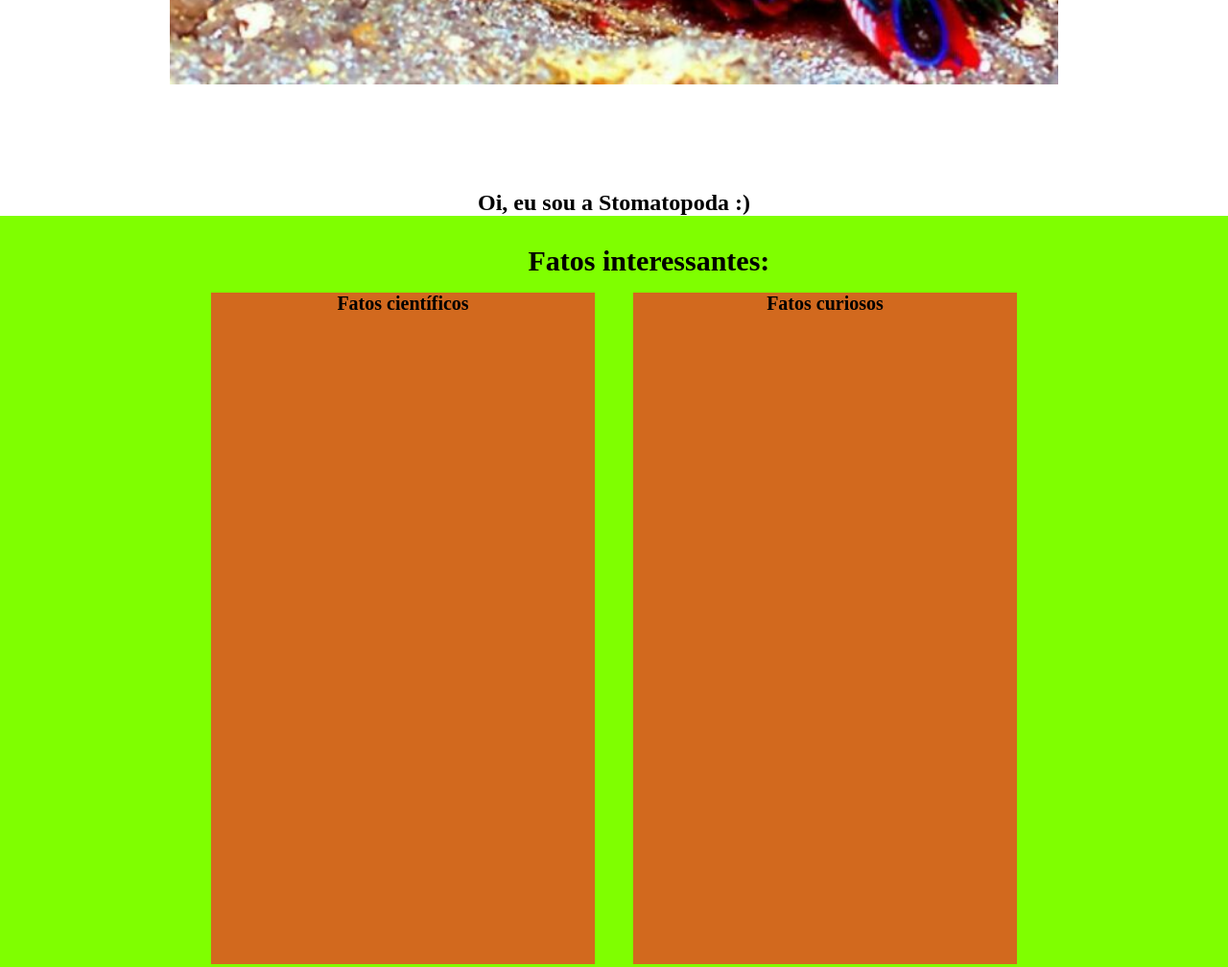
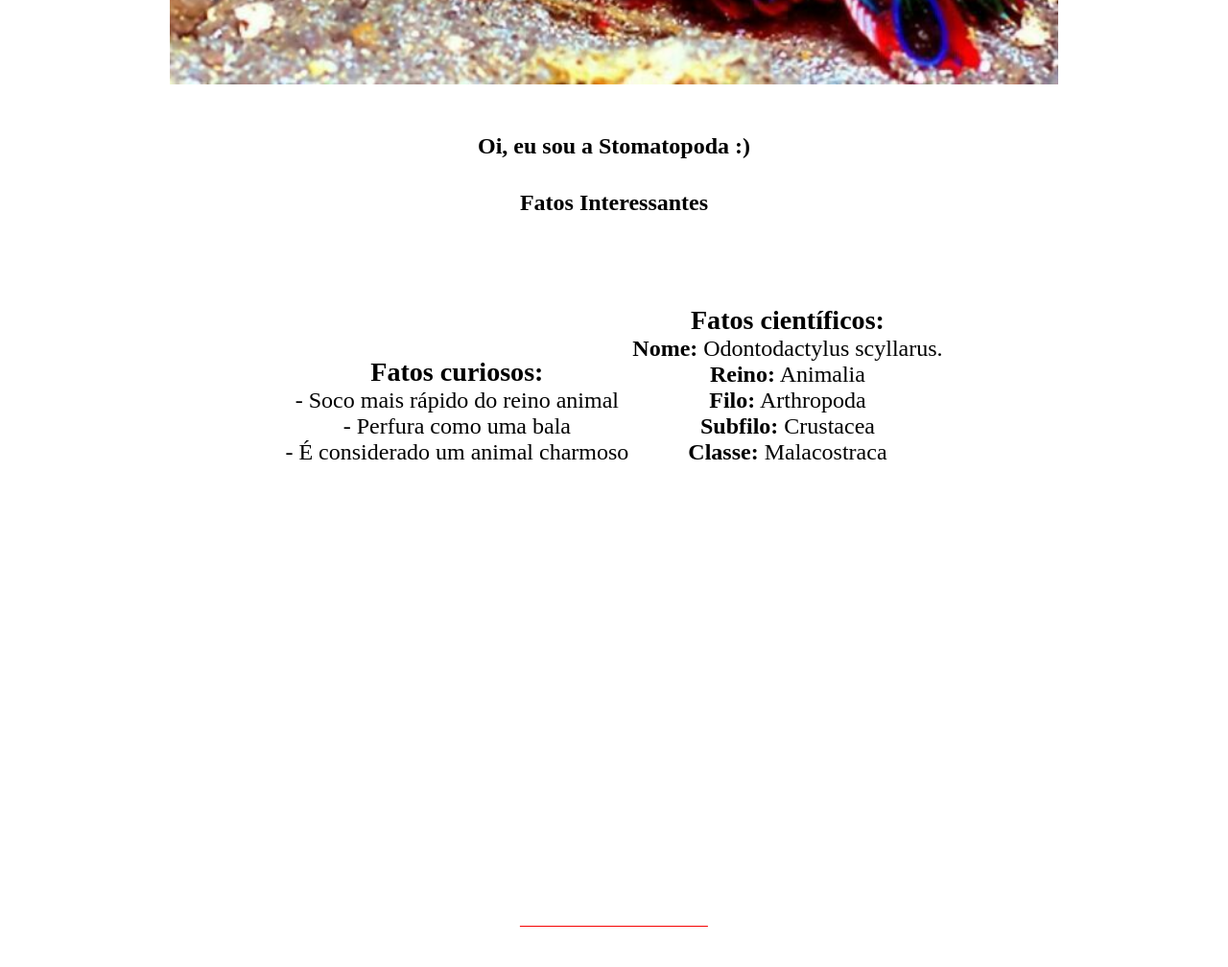
Before and after one commit to PatrickMoraisN/trybe-exercises, a plain HTML site: page exercises/bloco_3/dia_4/index.html in a window 1280 px wide. Shown: the part 720-1728 px from the top of the page at 96% size. Drawn offline with Linux system fonts and the light colour scheme.

Commit message:
adiciona fatos interessantes...

```diff
--- a/exercises/bloco_3/dia_4/index.html
+++ b/exercises/bloco_3/dia_4/index.html
@@ -27,15 +27,34 @@
        <h2>Oi, eu sou a Stomatopoda :)</h2>
     </section>
 
-    <h2 id="fatos">Fatos interessantes:</h2>
-    <article class="artigo-fatos">
-        <section class="fatos-cientificos">
-            Fatos científicos
-        </section>
+    <section class="fatos">
+        <article>
+            <h2>Fatos Interessantes</h2>
 
-        <section class="fatos-curiosos">
-            Fatos curiosos
-        </section>
-    </article>
+            <div class="fatos-curiosos">
+                <h3>Fatos curiosos: </h3>
+                <p> - Soco mais rápido do reino animal <br>
+                - Perfura como uma bala <br>
+                - É considerado um animal charmoso
+            </p>
+
+            </div>
+
+            <div class="fatos-cientificos">
+                <h3>Fatos científicos: </h3>
+                <p> <span  class="negrito"> Nome:</span> Odontodactylus scyllarus.  <br>
+                    <span class="negrito">Reino:</span>	Animalia <br>
+                    <span class="negrito">Filo:</span>	Arthropoda <br>
+                    <span class="negrito">Subfilo:</span>	Crustacea <br>
+                    <span class="negrito">Classe:</span>	Malacostraca <br>
+
+
+                </p>
+
+
+            </div>
+
+        </article>
+    </section>
 </body>
 </html>
--- a/exercises/bloco_3/dia_4/style.css
+++ b/exercises/bloco_3/dia_4/style.css
@@ -59,37 +59,43 @@ img {
     padding: 10px;
     height: 600px;
 }
+section{
+    position: relative;
+}
+section h2 {
+    position: absolute;
+    bottom: 2rem;
+    left: 50%;
+    transform: translateX(-50%);
 
-section h2 {
-    display: flex;
-    align-items: center;
-    justify-content: center;
 }
 
-.artigo-fatos {
-    background: chartreuse;
-    height: 800px;
+.fatos{
     width: 100%;
-    display: flex;
-    align-items: center;
-    justify-content: center;
+    height: 100vh;
+    text-align: center;
+
 }
 
-.fatos-cientificos, .fatos-curiosos {
-    background: chocolate;
-    margin: 20px;
-    margin-top: 80px;
-    height: 700px;
-    width: 400px;
-    display: flex;
-    justify-content: center;
-    font-size: 20px;
-    font-weight: bold;
+.fatos h2{
+    border-bottom: solid 1px rgb(245, 4, 4);
+    top: 0px;
 }
 
-#fatos {
-    font-size: 30px;
-    margin-top: 30px;
-    position: absolute;
-    margin-left: 43%;
+.fatos-curiosos, .fatos-cientificos{
+    font-size: 1.5rem;
+    position: relative;
+    top: 7vh;
 }
+
+.fatos-cientificos{
+    margin-top: 4rem;
+}
+
+.negrito{
+    font-weight: 600;
+}
+
+.fatos-curiosos, .fatos-cientificos{
+    display: inline-block;
+}
```
